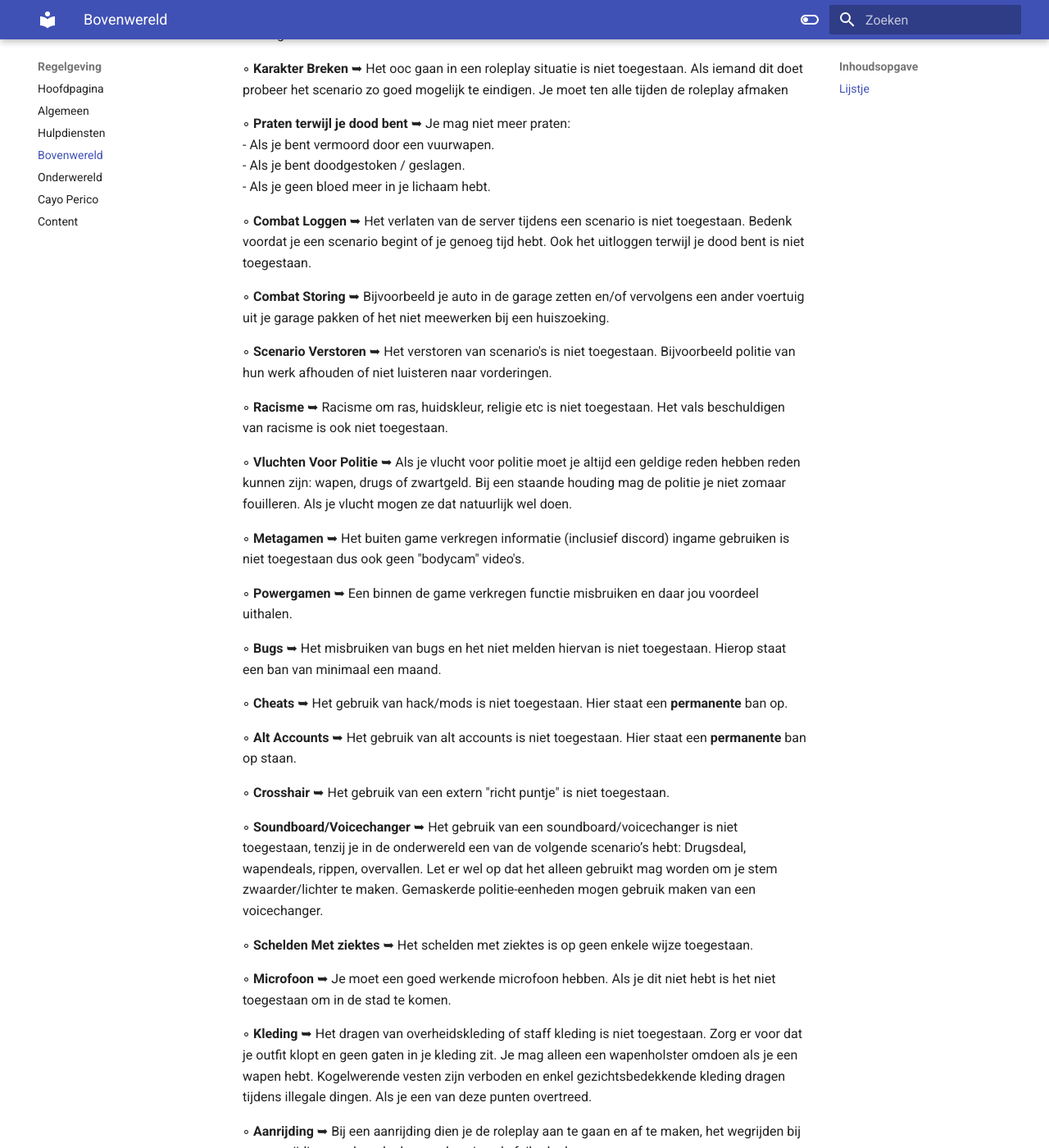
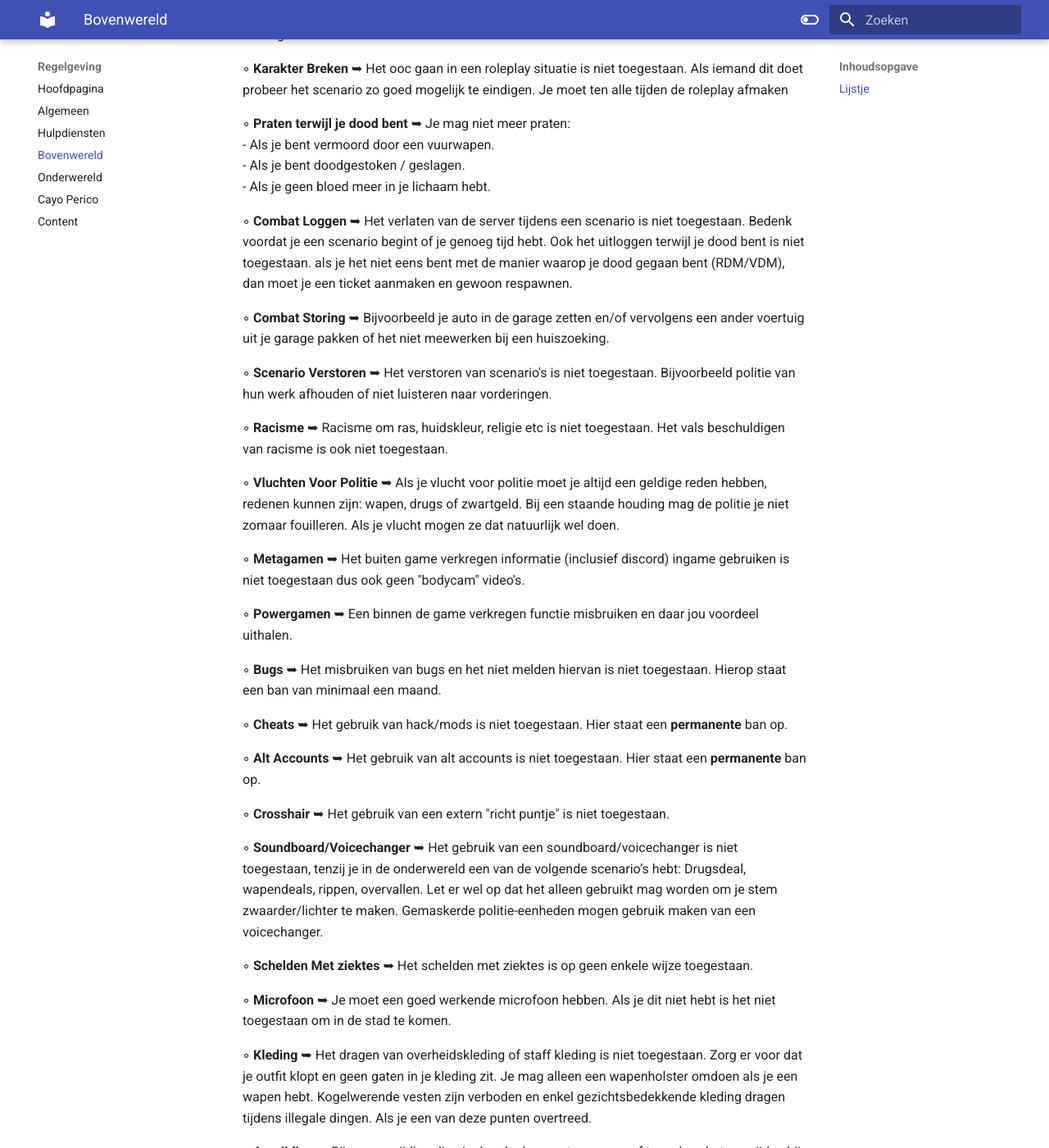
Before and after one commit to CappaWappa/Regels, an MkDocs documentation site: the page built from docs/bovenwereld.md, in a window 1280 px wide and 1400 px high, scrolled down 438 px. Shown: the whole window at 82% size. Built offline with MkDocs 1.6.1 and Material for MkDocs 9.7.7, drawn with Linux system fonts in a browser that asks for light colours; comment, search, counter and statistics services are not loaded.

Commit message:
Update bovenwereld.md

```diff
--- a/docs/bovenwereld.md
+++ b/docs/bovenwereld.md
@@ -13,7 +13,7 @@
 - Als je bent doodgestoken / geslagen.<br>
 - Als je geen bloed meer in je lichaam hebt.<br>
 
-◦ <b>Combat Loggen</b> ➥ Het verlaten van de server tijdens een scenario is niet toegestaan. Bedenk voordat je een scenario begint of je genoeg tijd hebt. Ook het uitloggen terwijl je dood bent is niet toegestaan.
+◦ <b>Combat Loggen</b> ➥ Het verlaten van de server tijdens een scenario is niet toegestaan. Bedenk voordat je een scenario begint of je genoeg tijd hebt. Ook het uitloggen terwijl je dood bent is niet toegestaan. als je het niet eens bent met de manier waarop je dood gegaan bent (RDM/VDM), dan moet je een ticket aanmaken en gewoon respawnen.
 
 ◦ <b>Combat Storing</b> ➥ Bijvoorbeeld je auto in de garage zetten en/of vervolgens een ander voertuig uit je garage pakken of het niet meewerken bij een huiszoeking.
 
@@ -21,7 +21,7 @@
 
 ◦ <b>Racisme</b> ➥ Racisme om ras, huidskleur, religie etc is niet toegestaan. Het vals beschuldigen van racisme is ook niet toegestaan.
 
-◦ <b>Vluchten Voor Politie</b> ➥ Als je vlucht voor politie moet je altijd een geldige reden hebben reden kunnen zijn: wapen, drugs of zwartgeld. Bij een staande houding mag de politie je niet zomaar fouilleren. Als je vlucht mogen ze dat natuurlijk wel doen.
+◦ <b>Vluchten Voor Politie</b> ➥ Als je vlucht voor politie moet je altijd een geldige reden hebben, redenen kunnen zijn: wapen, drugs of zwartgeld. Bij een staande houding mag de politie je niet zomaar fouilleren. Als je vlucht mogen ze dat natuurlijk wel doen.
 
 ◦ <b>Metagamen</b> ➥ Het buiten game verkregen informatie (inclusief discord) ingame gebruiken is niet toegestaan dus ook geen "bodycam" video's.
 
@@ -31,7 +31,7 @@
 
 ◦ <b>Cheats</b> ➥ Het gebruik van hack/mods is niet toegestaan. Hier staat een <b>permanente</b> ban op.
 
-◦ <b>Alt Accounts</b> ➥ Het gebruik van alt accounts is niet toegestaan. Hier staat een <b>permanente</b> ban op staan.
+◦ <b>Alt Accounts</b> ➥ Het gebruik van alt accounts is niet toegestaan. Hier staat een <b>permanente</b> ban op.
 
 ◦ <b>Crosshair</b> ➥ Het gebruik van een extern "richt puntje" is niet toegestaan.
 
```
